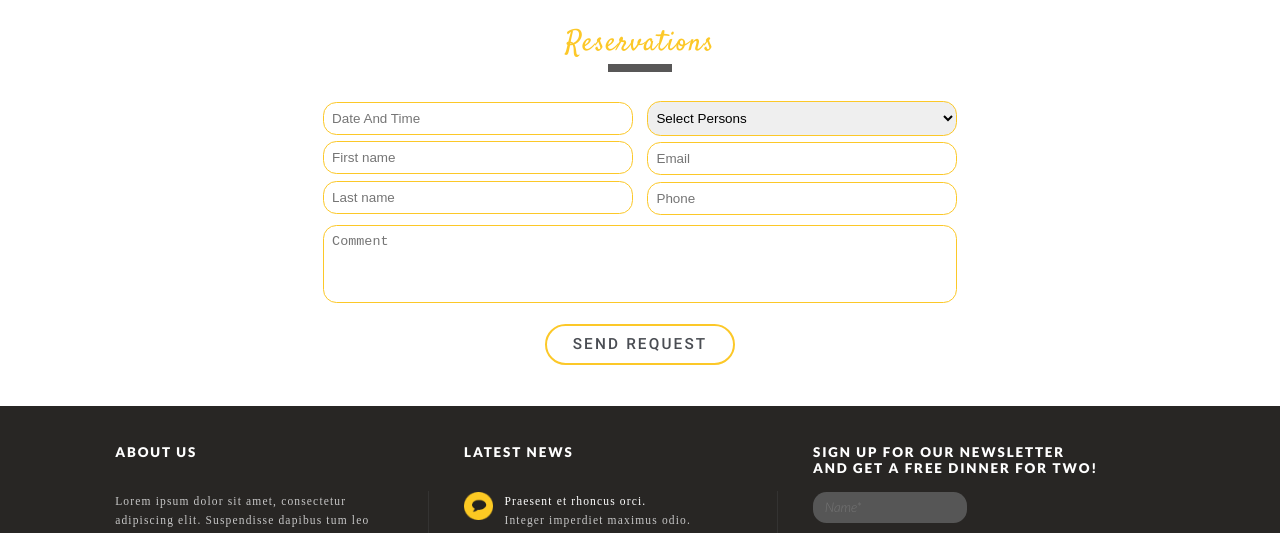
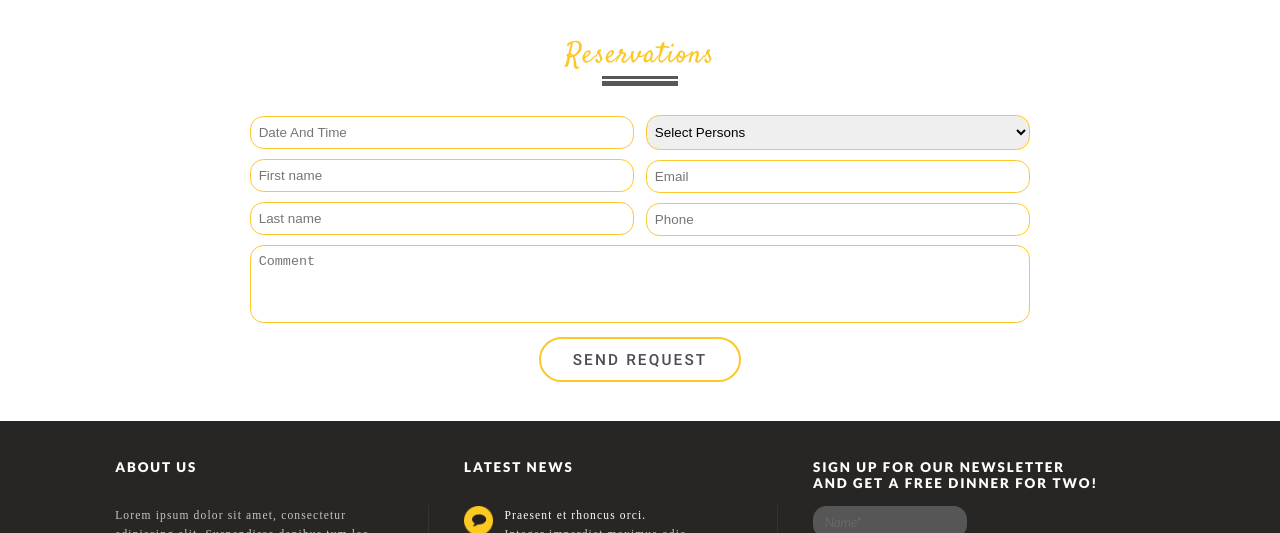
Before and after one commit to volodymyrdmytriv/Project1Dark, a plain HTML site: page reservations.html in a window 1280 px wide. Shown: the part 195-728 px from the top of the page. Drawn offline with nearby package versions, Linux system fonts and the light colour scheme; a web font is replaced by a local one.

Commit message:
replace percents to EM 2

```diff
--- a/css/contact.css
+++ b/css/contact.css
@@ -9,7 +9,7 @@ and open the template in the editor.
 */
 
 .contact-main {
-	padding: 2% 25% 3% 25%;
+	padding: 2em 13em 2em 13em;
 	text-align: center;
 }
 
@@ -20,8 +20,8 @@ and open the template in the editor.
 }
 
 .contact-main .headingspace {
-	width: 10%;
-    padding-top: 0.12%;
+	width: 4em;
+    padding-top: 0.1em;
     margin-left: auto;
     margin-right: auto;
     border-top: medium solid #585757;
--- a/css/reservations.css
+++ b/css/reservations.css
@@ -9,7 +9,7 @@ and open the template in the editor.
 */
 
 .reservations-main {
-	padding: 2% 25% 3% 25%;
+	padding: 2em 13em 2em 13em;
 	text-align: center;
 }
 
@@ -20,8 +20,8 @@ and open the template in the editor.
 }
 
 .reservations-main .headingspace {
-	width: 10%;
-    padding-top: 0.12%;
+	width: 4em;
+    padding-top: 0.1em;
     margin-left: auto;
     margin-right: auto;
     border-top: medium solid #585757;
--- a/css/two_column_form.css
+++ b/css/two_column_form.css
@@ -11,17 +11,24 @@ and open the template in the editor.
 
 .two-column-form {
 	width: 100%;
-	padding-top: 4%;
+	padding-top: 1.5em;
+}
+
+.two-column {
+	display: table;
+	width: 100%;
 }
 
 .two-column-form .leftcolumn {
+	display: table-cell;
 	width: 50%;
-	padding-right: 1%;
+	padding-right: 0.3em;
 }
 
 .two-column-form .rightcolumn {
+	display: table-cell;
 	width: 50%;
-	padding-left: 1%;
+	padding-left: 0.3em;
 }
 
 .two-column-form .input-holder input,
@@ -38,5 +45,5 @@ and open the template in the editor.
 }
 
 .two-column-form .input-holder {
-	padding-bottom: 2%;
+	padding-bottom: 0.5em;
 }
--- a/reservations.html
+++ b/reservations.html
@@ -32,9 +32,9 @@ and open the template in the editor.
 			<div class="heading">Reservations</div>
 			<div class="headingspace"></div>
 			<form method="POST" id="reservations-form">
-			<table class="two-column-form">
-				<tr>
-					<td class="leftcolumn">
+			<div class="two-column-form">
+				<div class="two-column">
+					<div class="leftcolumn">
 						<div class="input-holder">
 							<input class="flatpickr" type="text" name="datetime" placeholder="Date And Time" />
 						</div>
@@ -44,8 +44,8 @@ and open the template in the editor.
 						<div class="input-holder">
 							<input type="text" name="last_name" placeholder="Last name"/>
 						</div>
-					</td>
-					<td class="rightcolumn">
+					</div>
+					<div class="rightcolumn">
 						<div class="input-holder">
 							<select name="persons" placeholder="Select Persons">
 								<option value="">Select Persons</option>
@@ -60,21 +60,17 @@ and open the template in the editor.
 						<div class="input-holder">
 							<input type="text" name="phone" placeholder="Phone"/>
 						</div>
-					</td>
-				</tr>
-				<tr>
-					<td colspan="2">
-						<div class="input-holder">
-							<textarea name="comment" placeholder="Comment" rows="4"></textarea>
-						</div>
-					</td>
-				</tr>
-				<tr>
-					<td colspan="2">
-						<div class="yellow-border-button" onclick="$('#reservations-form').submit()" >Send Request</div>
-					</td>
-				</tr>
-			</table>
+					</div>
+				</div>
+				<div>
+					<div class="input-holder">
+						<textarea name="comment" placeholder="Comment" rows="4"></textarea>
+					</div>
+				</div>
+				<div>
+					<div class="yellow-border-button" onclick="$('#reservations-form').submit()" >Send Request</div>
+				</div>
+			</div>
 			</form>
 
 		</div>
```
Also changed, not shown: contact.html (+16 -20 lines), css/gallery.css (+8 -8 lines), css/lunch_dinner.css (+8 -8 lines).
